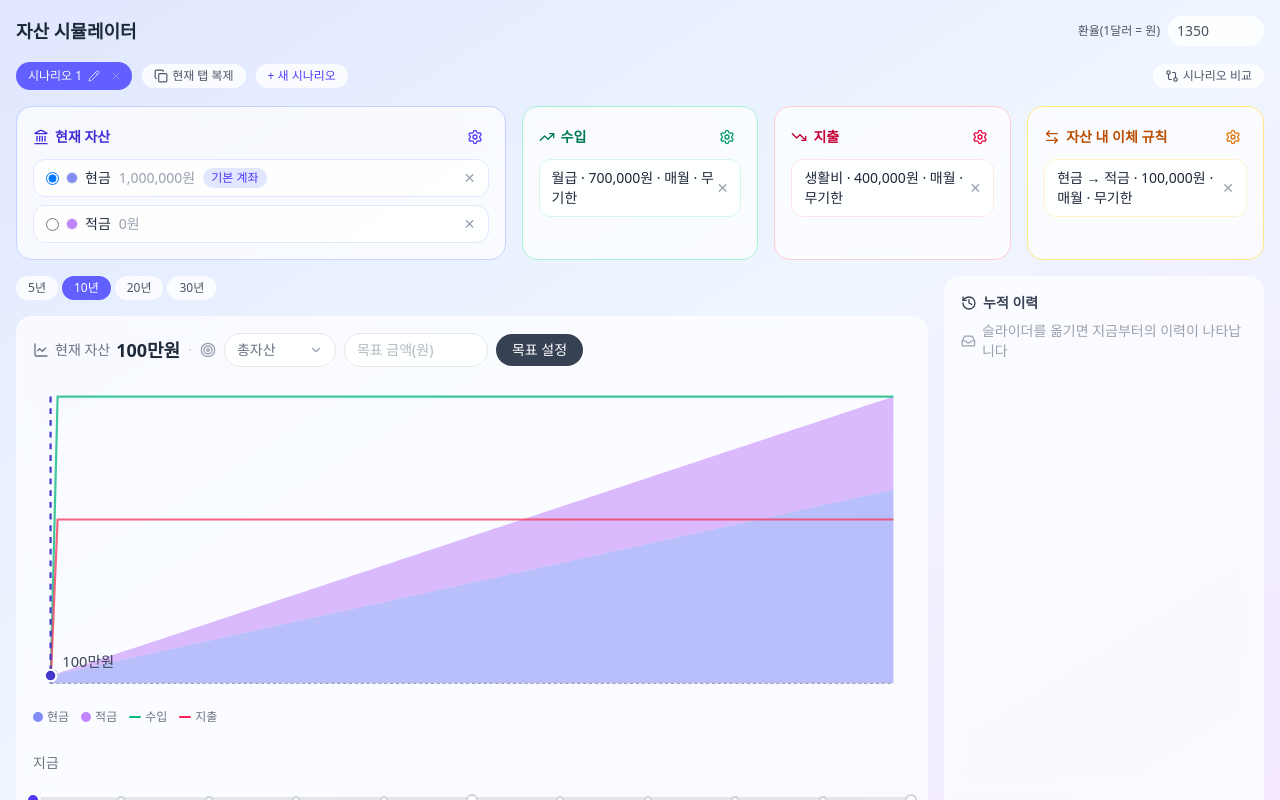
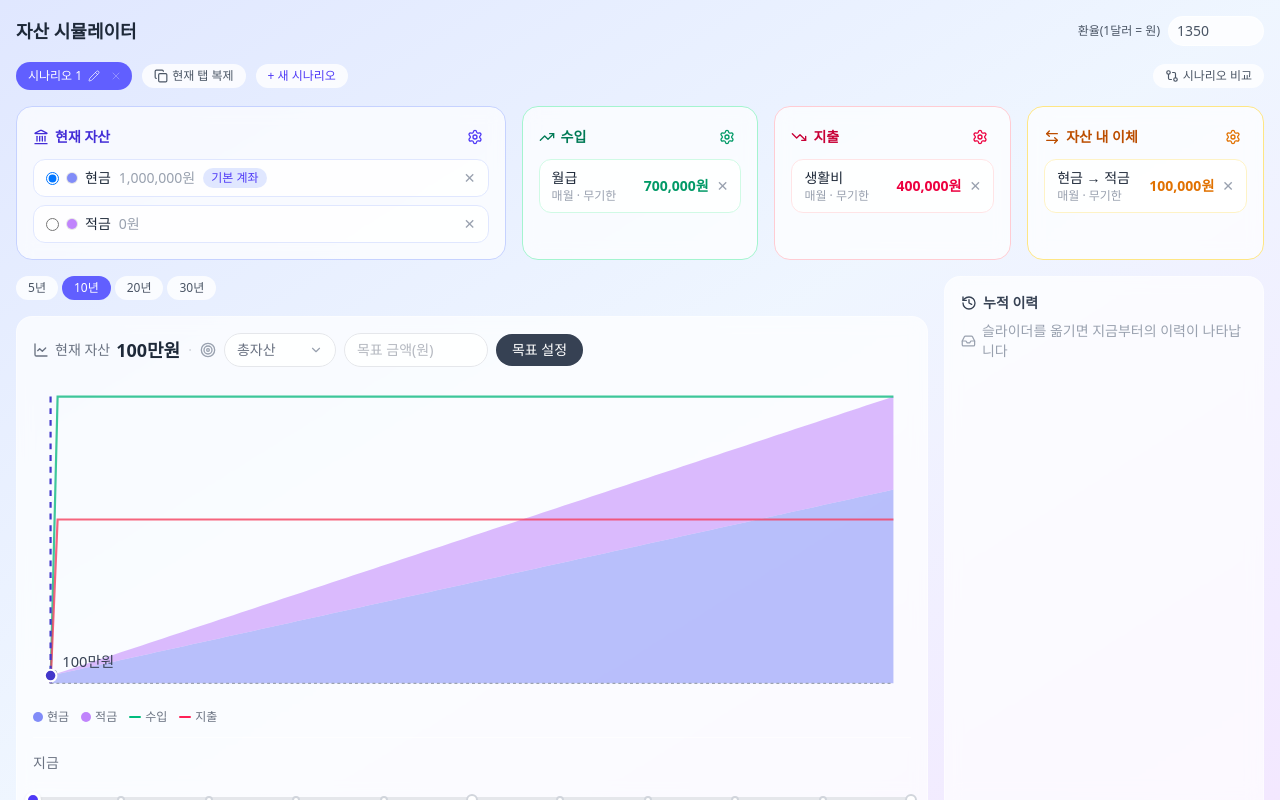
Before and after one commit to amaran-th/interactive-portfolio, a Next.js app: page /asset-simulator in a window 1280 px wide. Built offline with nearby package versions, Linux system fonts and the light colour scheme.

Commit message:
style: 수입·지출·이체 목록 항목을 이름/기간/금액으로 구조화
한 줄 텍스트 나열 대신 이름+기간을 왼쪽에 쌓고 금액을 오른쪽에
색상으로 강조해 항목을 한눈에 구분하기 쉽게 정리

```diff
--- a/app/(portfolio)/playground/_sections/Works/6_AssetSimulator/input-sections/ExpenseSection.tsx
+++ b/app/(portfolio)/playground/_sections/Works/6_AssetSimulator/input-sections/ExpenseSection.tsx
@@ -162,17 +162,27 @@ export default function ExpenseSection({
             <li
               key={item.id}
               onClick={() => startEdit(item)}
-              className="flex cursor-pointer items-center justify-between rounded-xl border border-rose-100 bg-white/80 px-3 py-2 text-sm hover:border-rose-300"
+              className="flex cursor-pointer items-center justify-between gap-2 rounded-xl border border-rose-100 bg-white/80 px-3 py-2 text-sm hover:border-rose-300"
             >
-              <span className="flex items-center gap-2">
+              <div className="flex min-w-0 items-center gap-2">
                 {group && (
                   <span
-                    className="h-2.5 w-2.5 rounded-full"
+                    className="h-2.5 w-2.5 shrink-0 rounded-full"
                     style={{ backgroundColor: group.color }}
                   />
                 )}
-                {item.name} · {item.amount.toLocaleString()}원 ·{" "}
+                <div className="min-w-0">
+                  <p className="truncate font-medium text-gray-800">
+                    {item.name}
+                  </p>
+                  <p className="text-xs text-gray-400">
                     {scheduleSummary(item.schedule)}
+                  </p>
+                </div>
+              </div>
+              <div className="flex shrink-0 items-center gap-2">
+                <span className="font-semibold text-rose-600">
+                  {item.amount.toLocaleString()}원
                 </span>
                 <button
                   type="button"
@@ -184,6 +194,7 @@ export default function ExpenseSection({
                 >
                   ✕
                 </button>
+              </div>
             </li>
           );
         })}
--- a/app/(portfolio)/playground/_sections/Works/6_AssetSimulator/input-sections/IncomeSection.tsx
+++ b/app/(portfolio)/playground/_sections/Works/6_AssetSimulator/input-sections/IncomeSection.tsx
@@ -162,17 +162,27 @@ export default function IncomeSection({
             <li
               key={item.id}
               onClick={() => startEdit(item)}
-              className="flex cursor-pointer items-center justify-between rounded-xl border border-emerald-100 bg-white/80 px-3 py-2 text-sm hover:border-emerald-300"
+              className="flex cursor-pointer items-center justify-between gap-2 rounded-xl border border-emerald-100 bg-white/80 px-3 py-2 text-sm hover:border-emerald-300"
             >
-              <span className="flex items-center gap-2">
+              <div className="flex min-w-0 items-center gap-2">
                 {group && (
                   <span
-                    className="h-2.5 w-2.5 rounded-full"
+                    className="h-2.5 w-2.5 shrink-0 rounded-full"
                     style={{ backgroundColor: group.color }}
                   />
                 )}
-                {item.name} · {item.amount.toLocaleString()}원 ·{" "}
+                <div className="min-w-0">
+                  <p className="truncate font-medium text-gray-800">
+                    {item.name}
+                  </p>
+                  <p className="text-xs text-gray-400">
                     {scheduleSummary(item.schedule)}
+                  </p>
+                </div>
+              </div>
+              <div className="flex shrink-0 items-center gap-2">
+                <span className="font-semibold text-emerald-600">
+                  {item.amount.toLocaleString()}원
                 </span>
                 <button
                   type="button"
@@ -184,6 +194,7 @@ export default function IncomeSection({
                 >
                   ✕
                 </button>
+              </div>
             </li>
           );
         })}
--- a/app/(portfolio)/playground/_sections/Works/6_AssetSimulator/input-sections/TransferRuleSection.tsx
+++ b/app/(portfolio)/playground/_sections/Works/6_AssetSimulator/input-sections/TransferRuleSection.tsx
@@ -149,7 +149,7 @@ export default function TransferRuleSection({
     >
       <div className="flex items-center justify-between">
         <h3 className="flex items-center gap-1.5 text-sm font-semibold text-amber-700">
-          <ArrowLeftRight className="h-4 w-4" /> 자산 내 이체 규칙
+          <ArrowLeftRight className="h-4 w-4" /> 자산 내 이체
         </h3>
         <button
           type="button"
@@ -176,14 +176,21 @@ export default function TransferRuleSection({
           <li
             key={rule.id}
             onClick={() => startEdit(rule)}
-            className="flex cursor-pointer items-center justify-between rounded-xl border border-amber-100 bg-white/80 px-3 py-2 text-sm hover:border-amber-300"
+            className="flex cursor-pointer items-center justify-between gap-2 rounded-xl border border-amber-100 bg-white/80 px-3 py-2 text-sm hover:border-amber-300"
           >
-            <span>
-              {nameOf(rule.fromAssetId)} → {nameOf(rule.toAssetId)} ·{" "}
+            <div className="min-w-0">
+              <p className="truncate font-medium text-gray-800">
+                {nameOf(rule.fromAssetId)} → {nameOf(rule.toAssetId)}
+              </p>
+              <p className="text-xs text-gray-400">
+                {scheduleSummary(rule.schedule)}
+              </p>
+            </div>
+            <div className="flex shrink-0 items-center gap-2">
+              <span className="font-semibold text-amber-600">
                 {rule.mode === "fixed"
                   ? `${rule.amount.toLocaleString()}원`
-                : `${rule.amount}%`}{" "}
-              · {scheduleSummary(rule.schedule)}
+                  : `${rule.amount}%`}
               </span>
               <button
                 type="button"
@@ -195,6 +202,7 @@ export default function TransferRuleSection({
               >
                 ✕
               </button>
+            </div>
           </li>
         ))}
       </ul>
```
Lines whose indentation alone changed are shown as unchanged.
